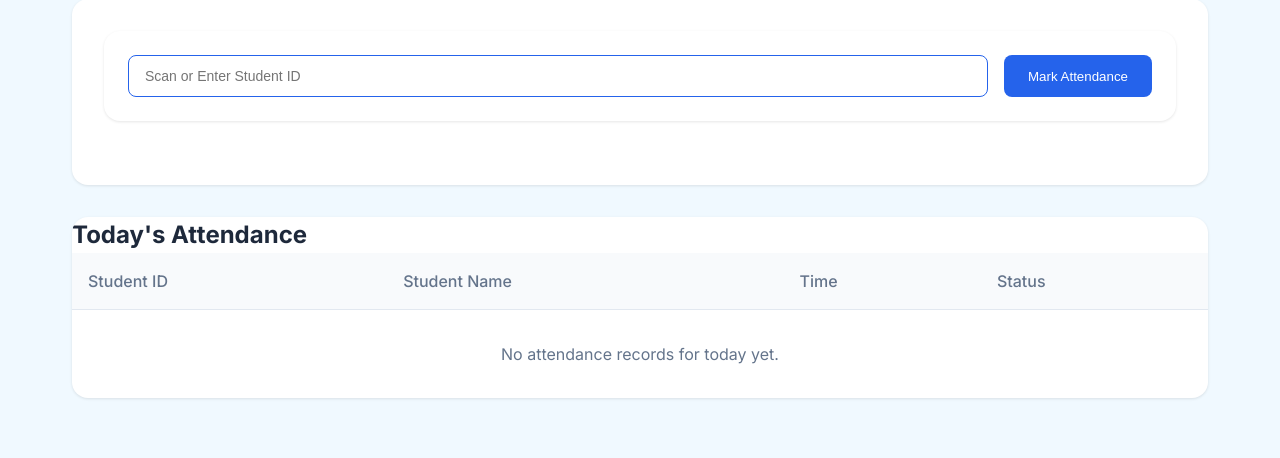
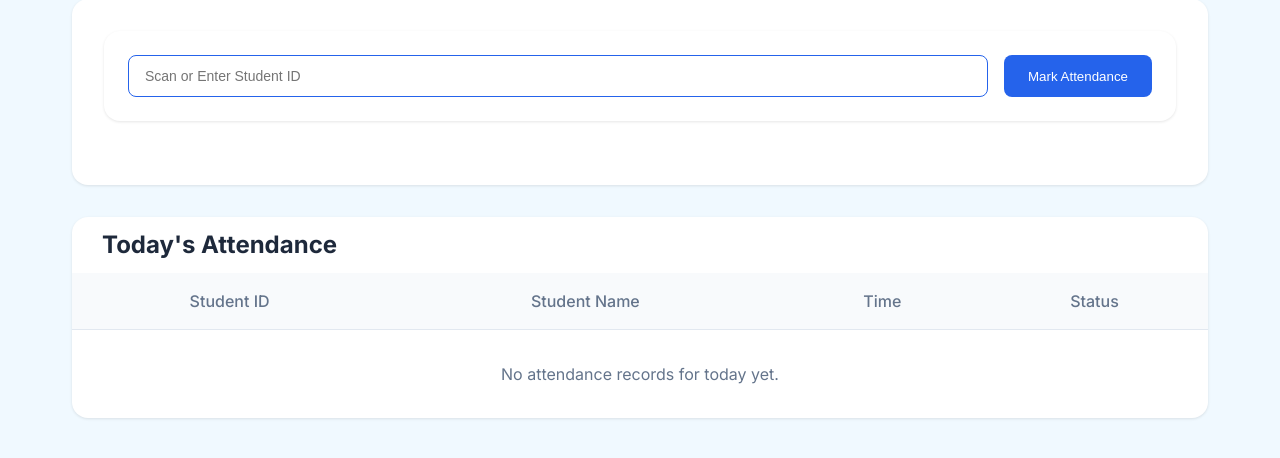
Before and after one commit to sivakaneshh/Attendance-Monitor, a Django app: page / in a window 1280 px wide. Shown: the part 131-589 px from the top of the page. Run offline with Django 5.2, Linux system fonts and the light colour scheme; data that the repository does not hold is empty.

Commit message:
Feat: Improve and fix the UI part

```diff
--- a/attendance/tracker/templates/attendance.html
+++ b/attendance/tracker/templates/attendance.html
@@ -96,25 +96,25 @@
 
         <!-- Recent Attendance Table -->
         <div class="attendance-table">
-            <h2>Today's Attendance</h2>
+            <h2 style="padding:10px 30px">Today's Attendance</h2>
             <table>
                 <thead>
                     <tr>
-                        <th>Student ID</th>
-                        <th>Student Name</th>
-                        <th>Time</th>
-                        <th>Status</th>
+                        <th style="text-align: center;">Student ID</th>
+                        <th style="text-align: center;">Student Name</th>
+                        <th style="text-align: center;">Time</th>
+                        <th style="text-align: center;">Status</th>
                     </tr>
                 </thead>
                 <tbody>
                     {% for record in records %}
                     <tr>
-                        <td>{{ record.student.rfid_uid }}</td>
-                        <td>{{ record.student.user.get_full_name }}</td>
-                        <td>
+                        <td style="text-align: center;">{{ record.student.rfid_uid }}</td>
+                        <td style="text-align: center;">{{ record.student.user.get_full_name }}</td>
+                        <td style="text-align: center;">
                             <span class="status-time">{{ record.timestamp|date:"H:i" }}</span>
                         </td>
-                        <td>
+                        <td style="text-align: center;">
                             <span class="status-badge {% if record.status == 'Present' %}status-present{% else %}status-absent{% endif %}">
                                 {{ record.status }}
                             </span>
--- a/attendance/tracker/templates/registration.html
+++ b/attendance/tracker/templates/registration.html
@@ -93,7 +93,8 @@
 
             <form class="registration-form" method="post">
                 {% csrf_token %}
-                <div class="form-group">
+                <div style="width: 100%; display: flex; gap: 1rem;">
+                   <div class="form-group">
                     <label for="first_name">First Name</label>
                     <input type="text" id="first_name" name="first_name" required>
                 </div>
@@ -101,6 +102,8 @@
                     <label for="last_name">Last Name</label>
                     <input type="text" id="last_name" name="last_name" required>
                 </div>
+                </div>
+
                 <div class="form-group">
                     <label for="rfid_uid">ID Number</label>
                     <input type="text" id="rfid_uid" name="rfid_uid" required>
```
Also changed, not shown: attendance/tracker/templates/dash.html (+8 -8 lines).
